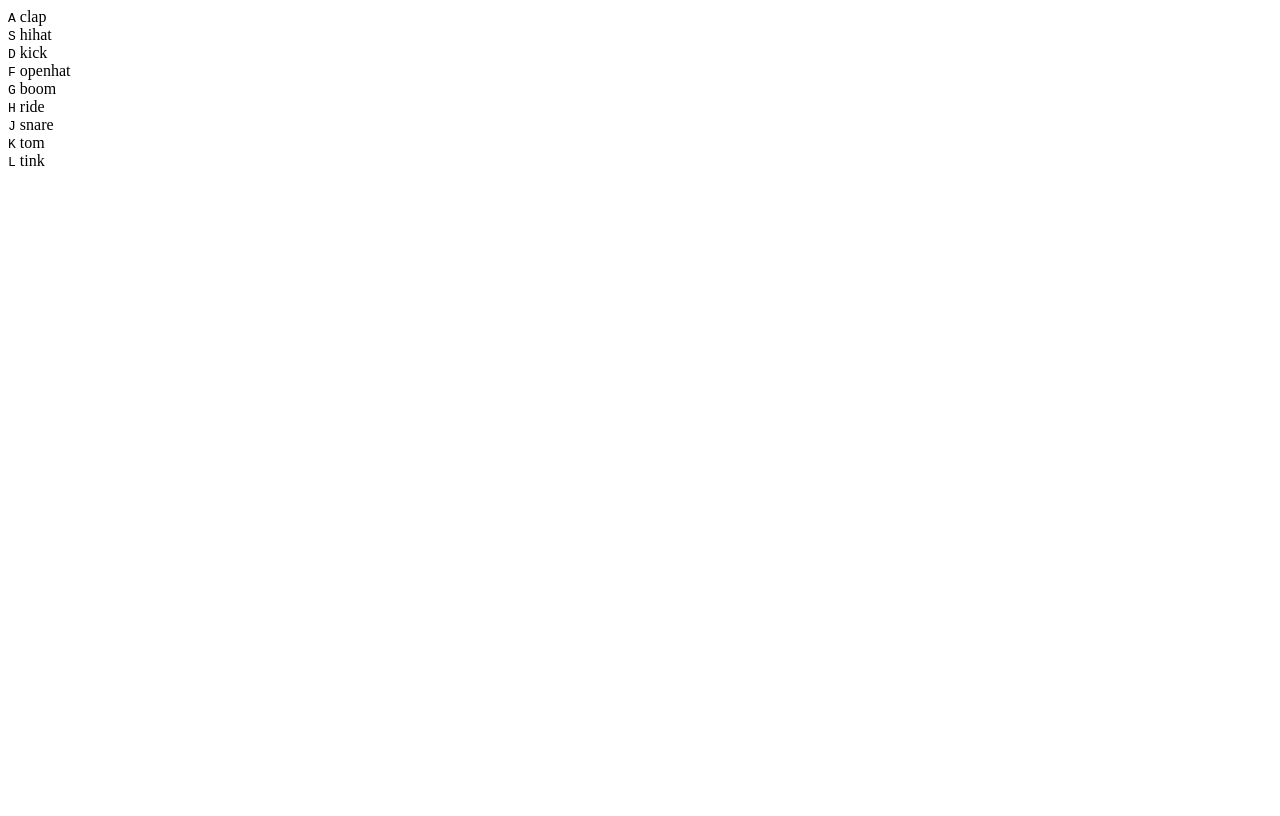
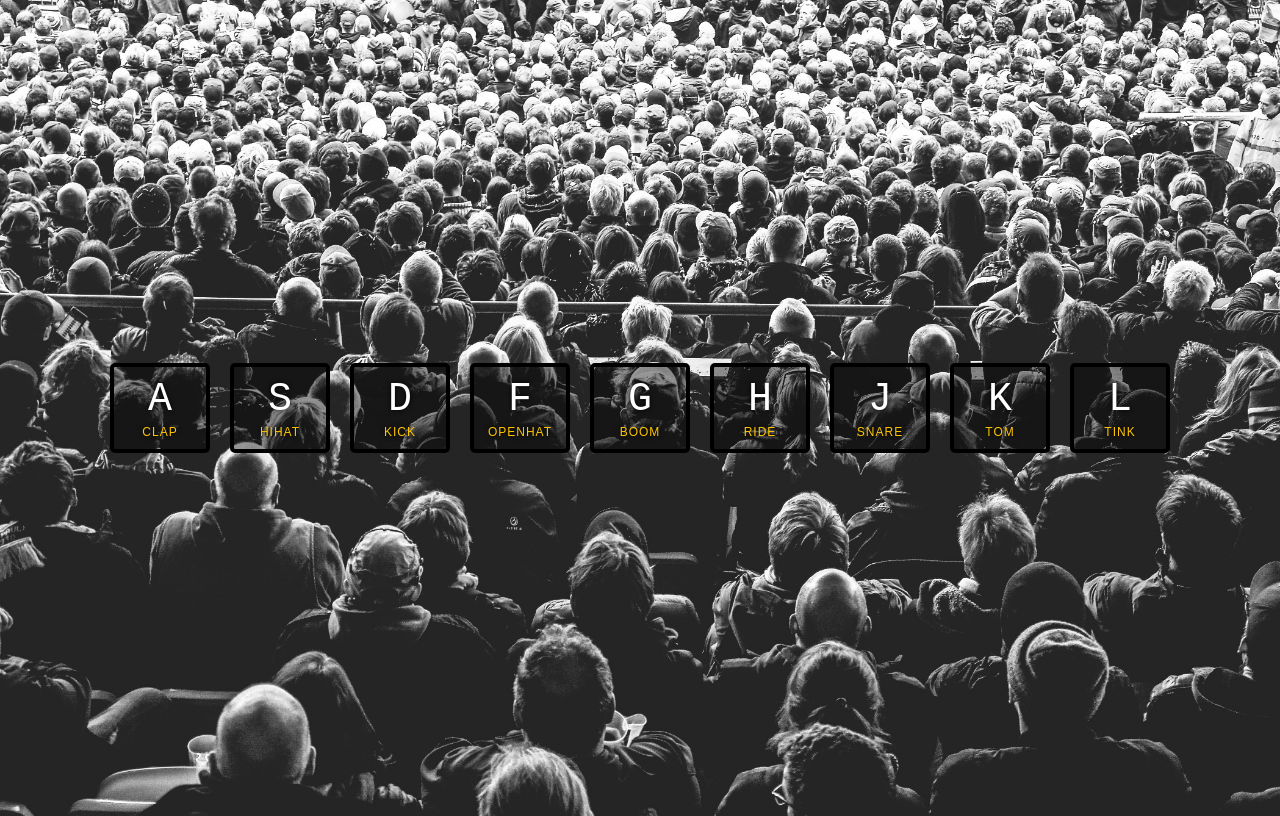
Before and after one commit to adamorlowskipoland/30-day-js-challenge, a plain HTML site: page index.html in a window 1280 px wide. Drawn offline with Linux system fonts and the light colour scheme.

Commit message:
done with css

```diff
--- a/style.css
+++ b/style.css
@@ -1,3 +1,49 @@
 * {
     box-sizing: border-box;
 }
+html {
+    font-size: 10px;
+    background-image: url(img/audience1.jpg);
+    font-family: sans-serif;
+    background-size: cover;
+}
+
+.keys {
+    display: flex;
+    flex: 1;
+    align-items: center;
+    justify-content: center;
+    min-height: 100vh;
+}
+
+.key {
+    width: 10rem;
+    margin: 1rem;
+    padding: 1rem .5rem;
+    text-align: center;
+    border: .4rem solid black;
+    border-radius: .5rem;
+    font-size: 1.5rem;
+    color: white;
+    background: rgba(0,0,0,0.4);
+    text-shadow: 0 0 .5rem black;
+    transition: all .7s ease;
+}
+
+.playing {
+    transform: scale(1.1);
+    border-color: #ffc600;
+    box-shadow: 0 0 1rem #ffc600;
+}
+
+kbd {
+    display: block;
+    font-size: 4rem;
+}
+
+.sound {
+    text-transform: uppercase;
+    font-size: 1.2rem;
+    letter-spacing: .1rem;
+    color: #ffc600;
+}
```
